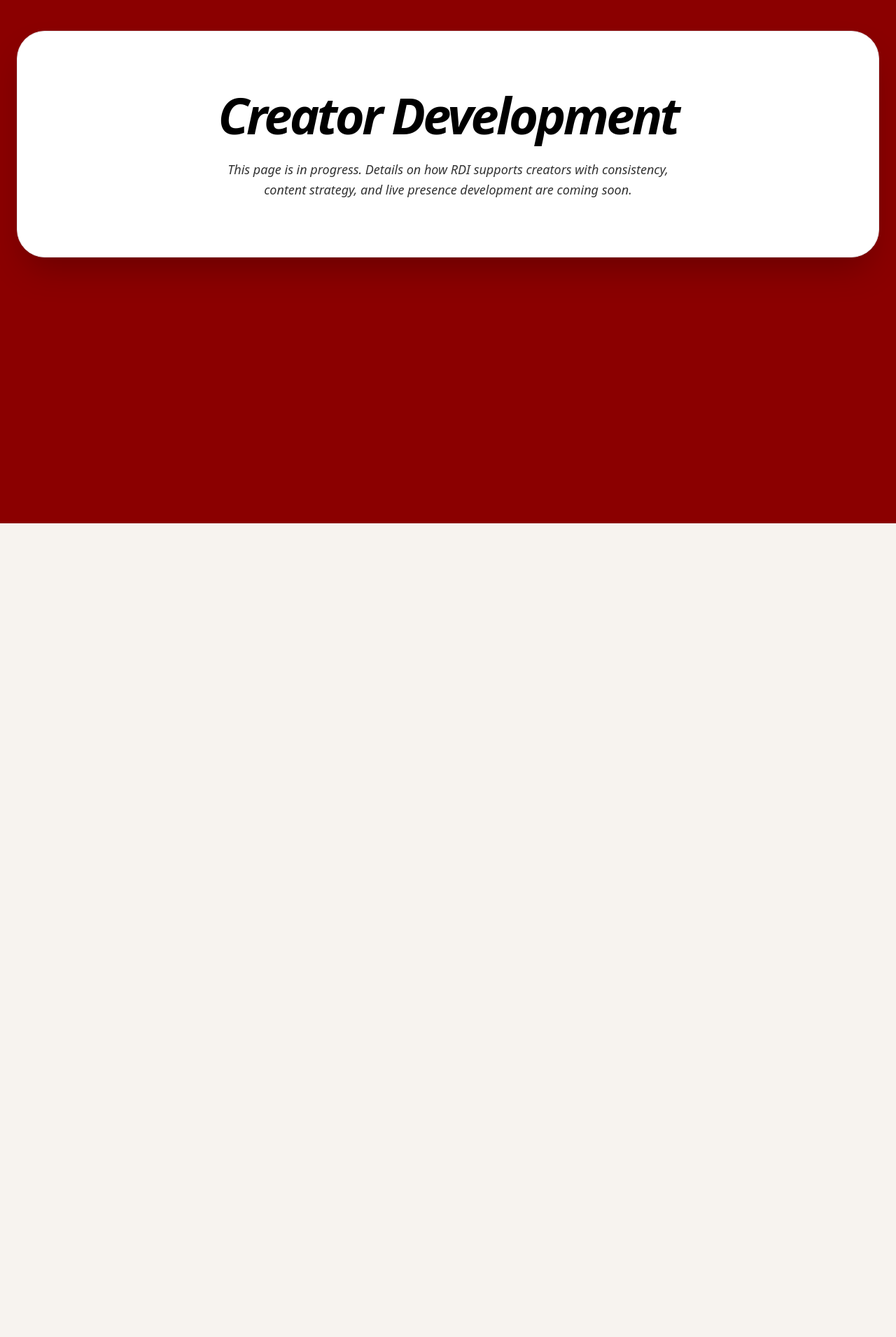
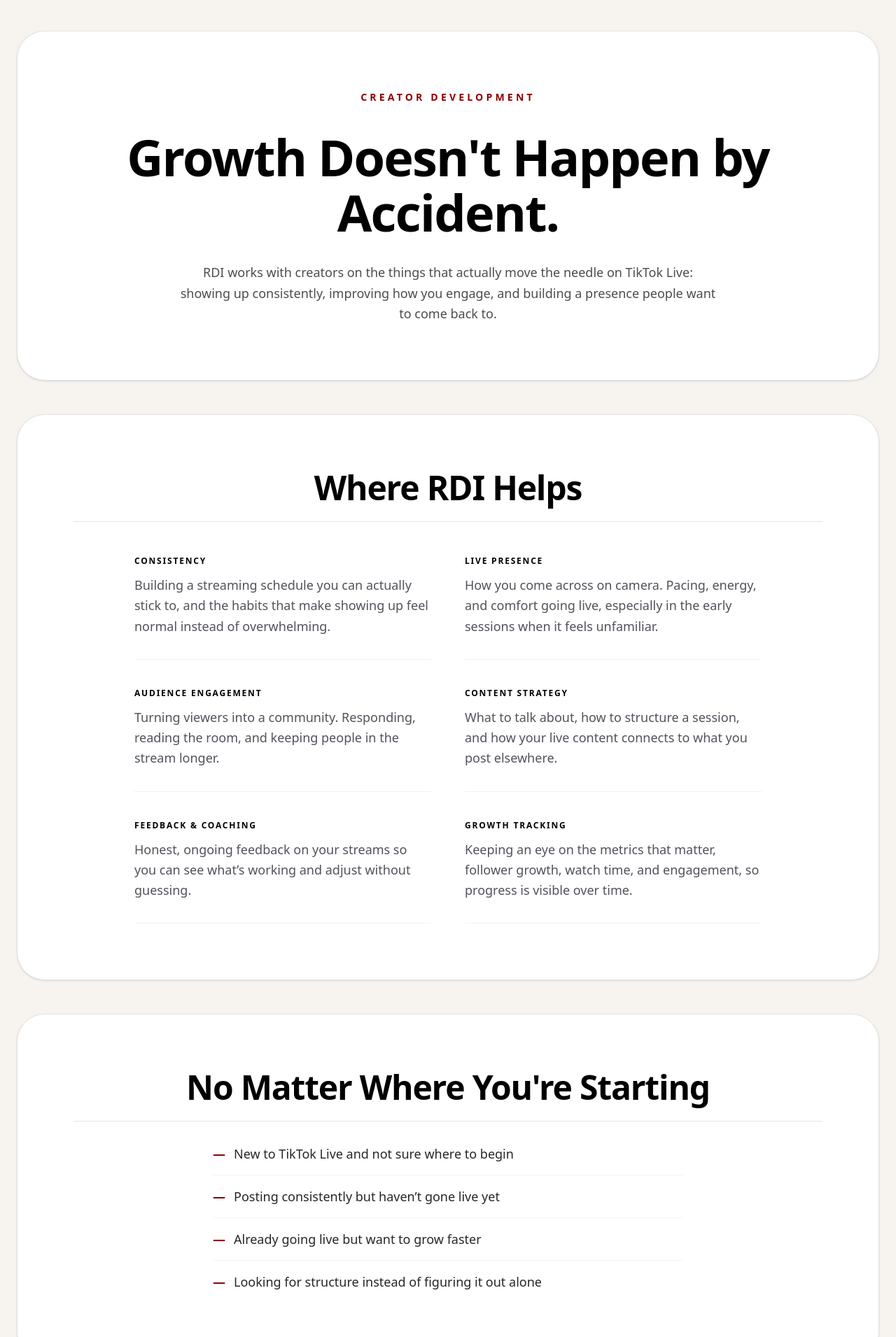
Before and after one commit to KingAdamas/reddiamonds-site, a Next.js app: page /creator-development in a window 1280 px wide. Shown: the part 140-2051 px from the top of the page at 70% size. Before the commit the page ends 888 px from the top, so only its background shows below. Built offline with nearby package versions, Linux system fonts and the light colour scheme.

Commit message:
Build out Creator Development page with full content

```diff
--- a/app/creator-development/page.tsx
+++ b/app/creator-development/page.tsx
@@ -1,21 +1,89 @@
 'use client';
 
 import React from 'react';
+import Link from 'next/link';
 
 export default function CreatorDevelopment() {
   return (
-    <div className="min-h-screen bg-[#8B0000] text-black font-sans selection:bg-white selection:text-[#8B0000]">
-      <main className="max-w-7xl mx-auto px-6 py-12 md:py-24">
+    <div className="min-h-screen bg-[#F7F3EF] text-black font-sans selection:bg-[#8B0000] selection:text-white">
+      <main className="max-w-7xl mx-auto px-6 py-12 md:py-24 space-y-8 md:space-y-12">
+
+        {/* --- HERO --- */}
         <section>
-          <div className="bg-white border border-zinc-200 rounded-[2.5rem] p-8 md:p-20 text-center shadow-2xl">
-            <h1 className="text-4xl md:text-7xl font-black italic tracking-tighter text-black mb-6 leading-[1.1]">
-              Creator Development
+          <div className="bg-white border border-zinc-200 rounded-[2.5rem] p-8 md:p-20 text-center shadow-sm">
+            <p className="text-[#8B0000] text-xs md:text-sm font-bold uppercase tracking-[0.3em] mb-8 leading-loose">
+              CREATOR DEVELOPMENT
+            </p>
+            <h1 className="text-4xl md:text-7xl font-extrabold tracking-tight text-black mb-6 md:mb-8 leading-[1.1]">
+              Growth Doesn&apos;t Happen by Accident.
             </h1>
-            <p className="max-w-2xl mx-auto text-black/80 text-sm md:text-lg leading-relaxed font-medium italic">
-              This page is in progress. Details on how RDI supports creators with consistency, content strategy, and live presence development are coming soon.
+            <p className="max-w-3xl mx-auto text-black/70 text-base md:text-lg leading-relaxed font-medium">
+              RDI works with creators on the things that actually move the needle on TikTok Live: showing up consistently, improving how you engage, and building a presence people want to come back to.
             </p>
           </div>
         </section>
+
+        {/* --- AREAS OF SUPPORT --- */}
+        <section>
+          <div className="bg-white border border-zinc-200 rounded-[2.5rem] p-8 md:p-20 shadow-sm">
+            <h3 className="text-3xl md:text-5xl font-extrabold tracking-tight mb-12 text-black text-center border-b border-black/10 pb-6">
+              Where RDI Helps
+            </h3>
+            <ul className="grid md:grid-cols-2 gap-x-12 gap-y-10 max-w-4xl mx-auto">
+              {[
+                { title: 'Consistency', desc: 'Building a streaming schedule you can actually stick to, and the habits that make showing up feel normal instead of overwhelming.' },
+                { title: 'Live Presence', desc: 'How you come across on camera. Pacing, energy, and comfort going live, especially in the early sessions when it feels unfamiliar.' },
+                { title: 'Audience Engagement', desc: 'Turning viewers into a community. Responding, reading the room, and keeping people in the stream longer.' },
+                { title: 'Content Strategy', desc: 'What to talk about, how to structure a session, and how your live content connects to what you post elsewhere.' },
+                { title: 'Feedback & Coaching', desc: 'Honest, ongoing feedback on your streams so you can see what\u2019s working and adjust without guessing.' },
+                { title: 'Growth Tracking', desc: 'Keeping an eye on the metrics that matter, follower growth, watch time, and engagement, so progress is visible over time.' },
+              ].map((item) => (
+                <li key={item.title} className="border-b border-black/5 pb-8">
+                  <h4 className="text-black font-bold uppercase tracking-[0.15em] text-xs mb-3">{item.title}</h4>
+                  <p className="text-zinc-600 text-base md:text-lg font-medium leading-relaxed">{item.desc}</p>
+                </li>
+              ))}
+            </ul>
+          </div>
+        </section>
+
+        {/* --- WHO THIS IS FOR --- */}
+        <section>
+          <div className="bg-white border border-zinc-200 rounded-[2.5rem] p-8 md:p-20 shadow-sm">
+            <h3 className="text-3xl md:text-5xl font-extrabold tracking-tight mb-8 text-black text-center border-b border-black/10 pb-6">
+              No Matter Where You&apos;re Starting
+            </h3>
+            <ul className="max-w-2xl mx-auto space-y-4 text-zinc-800 text-base md:text-lg font-medium">
+              {[
+                'New to TikTok Live and not sure where to begin',
+                'Posting consistently but haven\u2019t gone live yet',
+                'Already going live but want to grow faster',
+                'Looking for structure instead of figuring it out alone',
+              ].map((item) => (
+                <li key={item} className="border-b border-black/5 pb-4 last:border-0 flex gap-3">
+                  <span className="text-[#8B0000] font-bold">—</span>
+                  <span>{item}</span>
+                </li>
+              ))}
+            </ul>
+          </div>
+        </section>
+
+        {/* --- CTA --- */}
+        <section>
+          <div className="bg-white border border-zinc-200 rounded-[2.5rem] p-8 md:p-20 shadow-sm text-center">
+            <h3 className="text-3xl md:text-6xl font-extrabold tracking-tight mb-6 leading-tight text-black">
+              Ready to Build <br className="hidden md:block"/>Your Presence?
+            </h3>
+            <p className="max-w-2xl text-base md:text-xl mb-10 font-medium leading-relaxed text-[#8B0000] mx-auto">
+              Apply to stream with RDI and start building the consistency and presence that turns TikTok Live into real growth.
+            </p>
+            <Link href="/apply" className="inline-block bg-black text-white py-6 px-16 rounded-2xl font-bold tracking-widest text-[11px] hover:bg-zinc-800 transition-all shadow-md">
+              Apply to Stream
+            </Link>
+          </div>
+        </section>
+
       </main>
     </div>
   );
```
